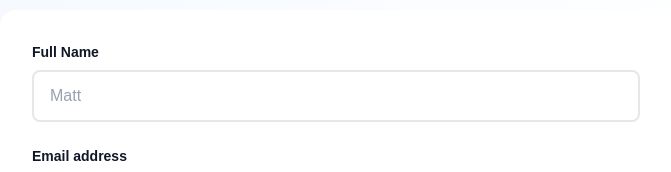
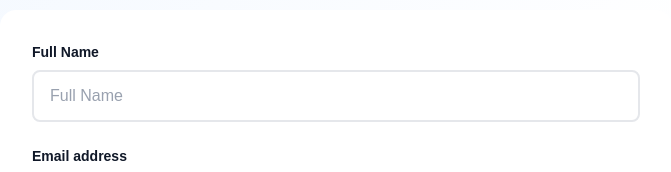
Before and after one commit to AIworks24/edge-up-sim, a Next.js app: page /register in a window 1280 px wide. Shown: the part 206-378 px from the top of the page, without its empty margins (304-975 px from the left). Built offline with nearby package versions, Linux system fonts and the light colour scheme; no server answers.

Commit message:
registration2

```diff
--- a/src/app/register/page.tsx
+++ b/src/app/register/page.tsx
@@ -145,7 +145,7 @@ export default function RegisterPage() {
                 value={formData.fullName}
                 onChange={(e) => setFormData({ ...formData, fullName: e.target.value })}
                 className="w-full px-4 py-3 border-2 border-gray-200 rounded-lg focus:border-blue-500 focus:ring-2 focus:ring-blue-200 transition text-gray-900 bg-white placeholder-gray-400"
-                placeholder="Matt"
+                placeholder="Full Name"
               />
             </div>
 
```
